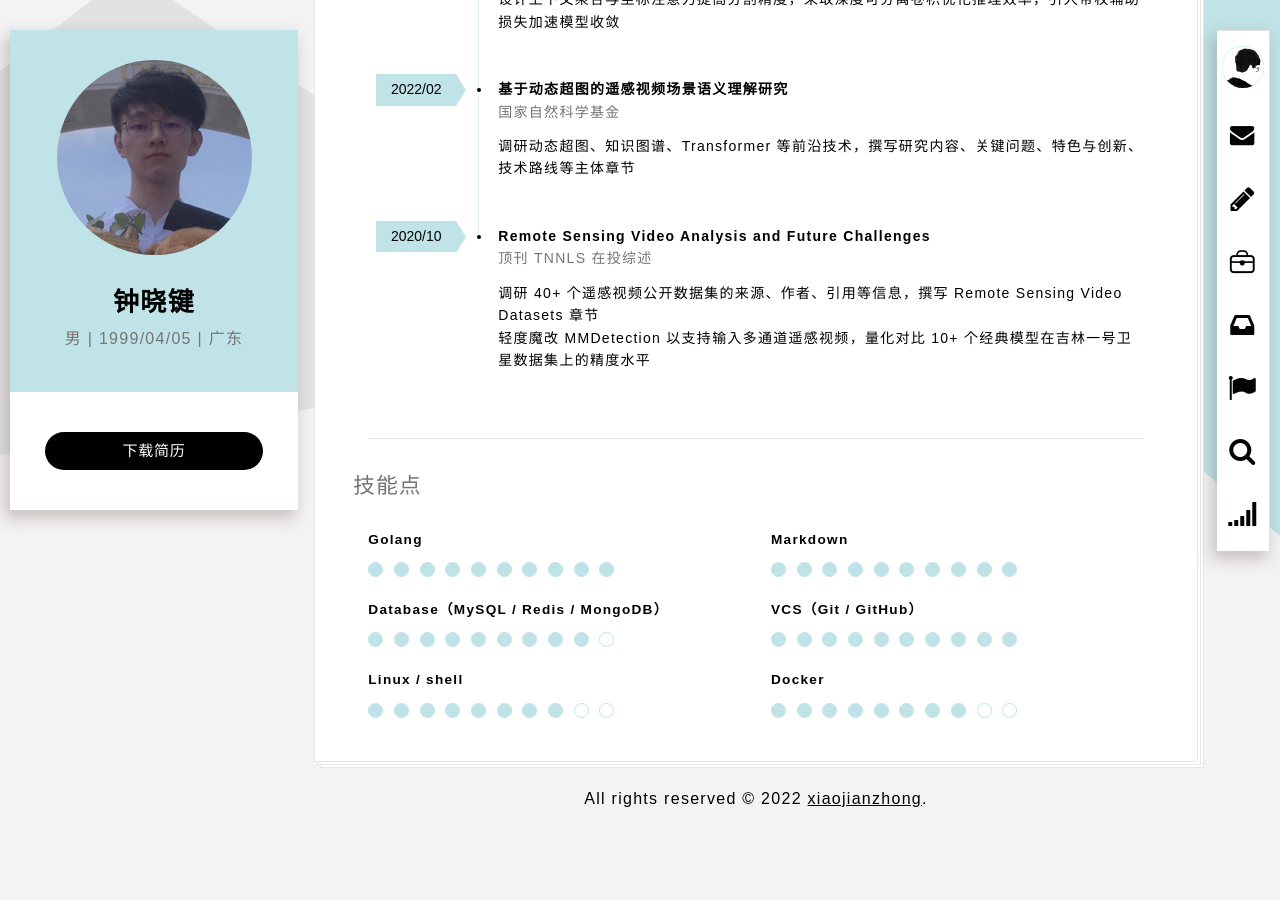
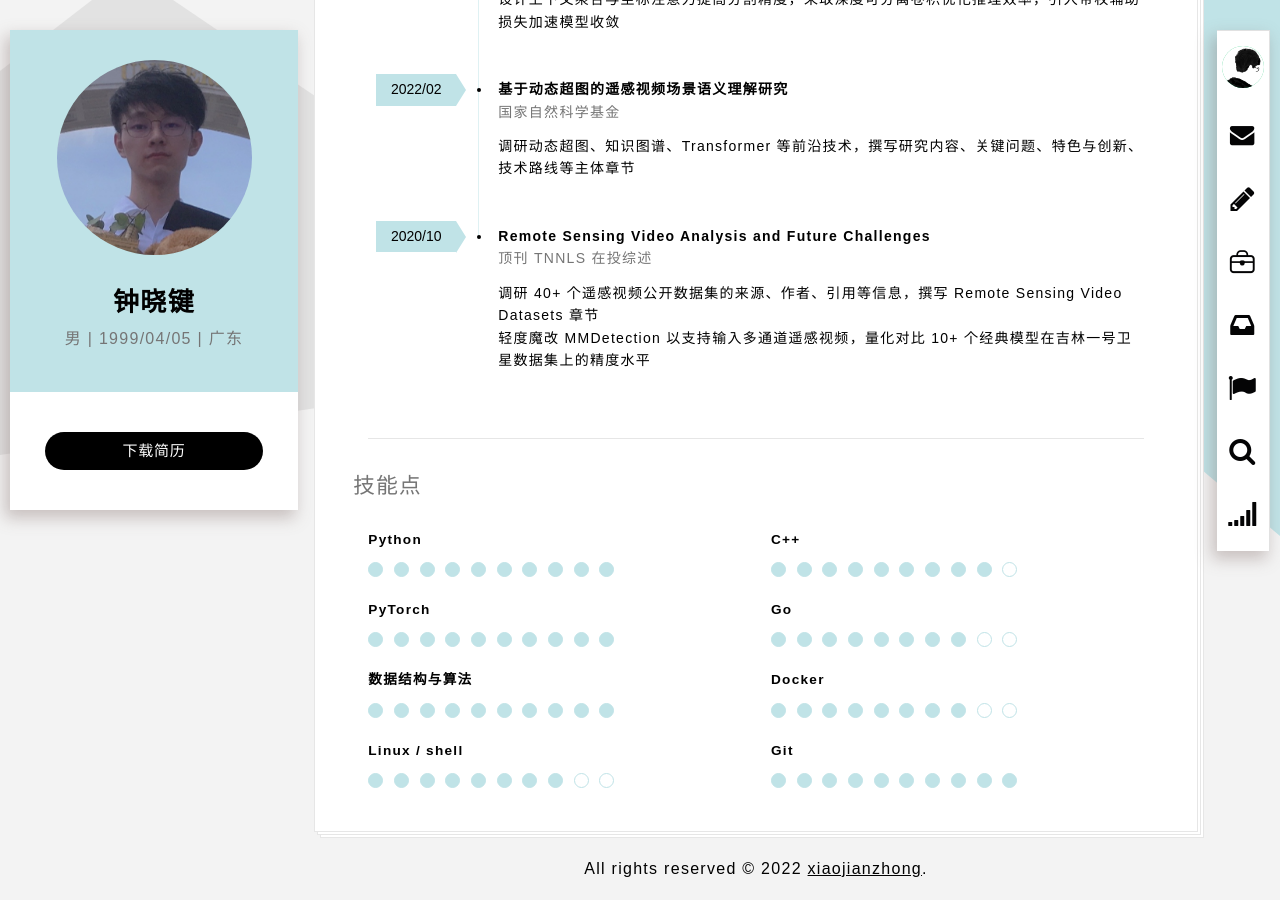
Before and after one commit to xiaojianzhong/xiaojianzhong.github.io, a Jekyll site: the page built from index.html, in a window 1280 px wide and 900 px high, scrolled down 7488 px. Built offline with Jekyll 4.4.1, drawn with Linux system fonts in a browser that asks for light colours; some web fonts are replaced; before the commit the page ends 8318 px from its top, so only the background shows below that.

Commit message:
feat(platform-browser): 更新技能点

```diff
--- a/_config.yml
+++ b/_config.yml
@@ -335,17 +335,21 @@ researches:
       - 定义基于不确定性的多任务学习损失，联合优化分类与蒸馏任务，为两项损失自动、动态、并行地分配不同权重
 
 skills:
-  - - name: Golang
+  - - name: Python
       points: 10
-    - name: Database（MySQL / Redis / MongoDB）
-      points: 9
+    - name: PyTorch
+      points: 10
+    - name: 数据结构与算法
+      points: 10
     - name: Linux / shell
       points: 8
-  - - name: Markdown
-      points: 10
-    - name: VCS（Git / GitHub）
-      points: 10
+  - - name: C++
+      points: 9
+    - name: Go
+      points: 8
     - name: Docker
       points: 8
+    - name: Git
+      points: 10
 
 exclude: ['LICENSE', 'package.json', 'package-lock.json', 'commitlint.config.js', 'node_modules']
```
